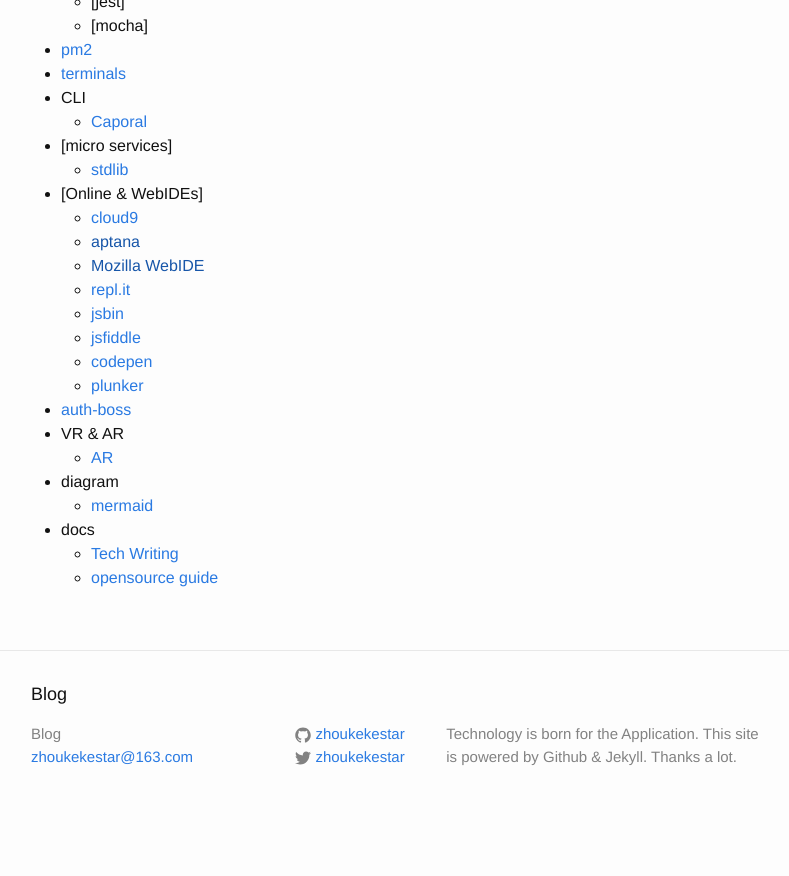
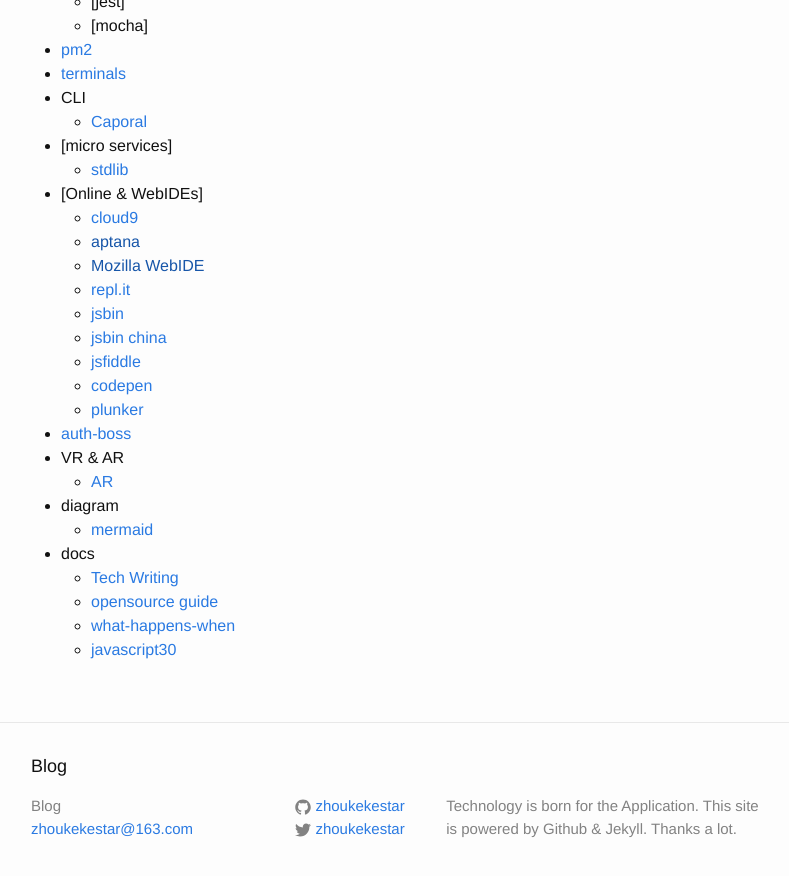
Before and after one commit to zhoukekestar/notes, a Jekyll site: the page built from _posts/2017-01-05-my-stars.md, in a window 1280 px wide and 900 px high, scrolled down 2445 px. Shown: the top 876 px of the window, without its empty margins (239-1028 px from the left). Built offline with Jekyll 4.4.1, drawn with Linux system fonts in a browser that asks for light colours; before the commit the page ends 3273 px from its top, so only the background shows below that.

Commit message:
update stars

```diff
--- a/_posts/2017-01-05-my-stars.md
+++ b/_posts/2017-01-05-my-stars.md
@@ -105,6 +105,7 @@
   * [Mozilla WebIDE]()
   * [repl.it](https://repl.it/)
   * [jsbin](http://jsbin.com/)
+  * [jsbin china](http://js.jirengu.com)
   * [jsfiddle](https://jsfiddle.net/)
   * [codepen](http://codepen.io/)
   * [plunker](https://plnkr.co)
@@ -116,3 +117,5 @@
 * docs
   * [Tech Writing](http://www.dozuki.com/Tech_Writing)
   * [opensource guide](https://opensource.guide/)
+  * [what-happens-when](https://github.com/skyline75489/what-happens-when-zh_CN)
+  * [javascript30](https://github.com/wesbos/JavaScript30)
```
